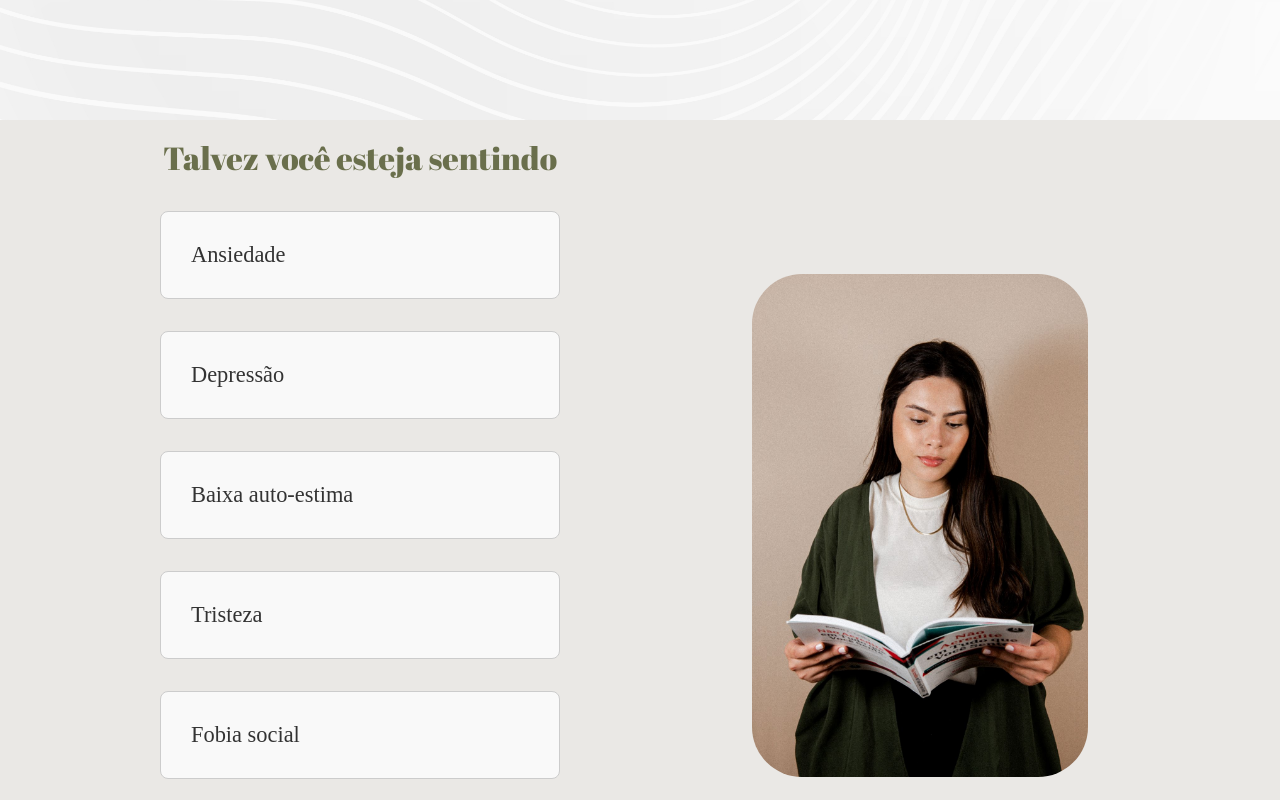
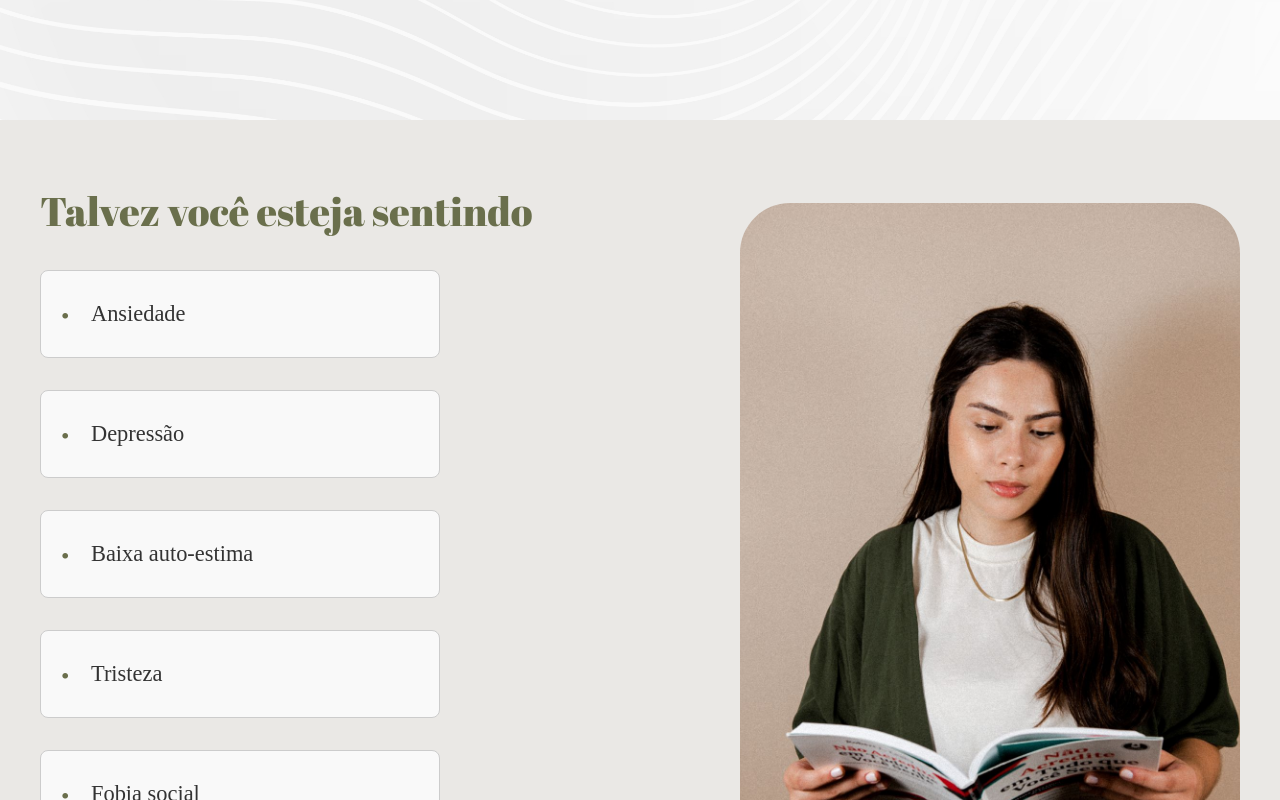
Before and after one commit to kauacode/psychologist-personal-site, a React (Vite) app: page / in a window 1280 px wide. Shown: the part 580-1380 px from the top of the page. Built offline with nearby package versions, Linux system fonts and the light colour scheme.

Commit message:
styles: ajustado responsividade da secao de wellness e alterado estilo da secao beneficios

```diff
--- a/src/components/Benefits/Benefits.module.css
+++ b/src/components/Benefits/Benefits.module.css
@@ -1,6 +1,6 @@
 .benefitsContainer {
   width: 100%;
-  min-height: 80vh;
+  height: fit-content;
   background-color: #D0E3D2;
   display: flex;
   flex-direction: column;
--- a/src/components/Cards/Wellness/CardWellness.module.css
+++ b/src/components/Cards/Wellness/CardWellness.module.css
@@ -1,12 +1,22 @@
 .card {
   border: 1px solid #ccc;
   border-radius: 8px;
-  padding: 30px;
+  padding: 30px 30px 30px 50px; /* espaço para a bolinha */
   max-width: 400px;
   overflow: hidden;
   transition: all 0.3s ease-in-out;
   background-color: #f9f9f9;
   cursor: pointer;
+  position: relative;
+}
+
+.card::before {
+  content: '•';
+  position: absolute;
+  left: 20px;
+  top: 32px; /* ajusta a altura para alinhar com o título */
+  font-size: 1.5rem;
+  color: var(--green-dark);
 }
 
 .title {
@@ -31,7 +41,3 @@
   margin-top: 12px;
   color: #666;
 }
-
-h3 {
-  font-size: 32px;
-}
--- a/src/components/Wellness/Wellness.jsx
+++ b/src/components/Wellness/Wellness.jsx
@@ -29,20 +29,25 @@ export function Wellness() {
   return (
     <main>
   <div className={styles.backgroundContainer}>
+    <div className={styles.wrapper}>
       <div className={styles.imageContainer}>
         <img src={Lendo} alt="" />
       </div>
       <div className={styles.cardContainer}>
         <h1>Talvez você esteja sentindo</h1>
+        <ul className={styles.cardWrapper}>
           {problems.map((item, index) =>
+            <li key={index}>
               <Card
-              key={index}
                 title={item.title}
                 description={item.description}
                 isOpen={openIndex === index}
                 onToggle={() => handleToggle(index)}
               />
+            </li>
           )}
+        </ul>
+      </div>
     </div>
   </div>
 </main>
--- a/src/components/Wellness/Wellness.module.css
+++ b/src/components/Wellness/Wellness.module.css
@@ -1,12 +1,19 @@
 .backgroundContainer {
   display: flex;
-  flex-direction: column;
-  align-items: center;
+  justify-content: center;
   background: #EAE8E5;
   width: 100%;
+  padding: 2rem;
+}
+
+.wrapper {
+  display: flex;
+  flex-direction: column;
+  width: 100%;
+  max-width: 1200px;
   height: fit-content;
-  text-align: center;
-  padding: 2rem;
+  align-items: center;
+  gap: 2rem;
 }
 
 .cardContainer {
@@ -15,7 +22,6 @@
   grid-template-columns: repeat(1, 1fr);
   gap: 2rem;
   place-items: center;
-  margin-top: 1rem;
 }
 
 .imageContainer {
@@ -33,31 +39,54 @@ h1 {
   font-family: var(--poppins);
   font-size: 2rem;
   color: var(--green-dark);
-  height: fit-content;
+  text-align: center;
+}
+
+.cardContainer li {
+  list-style: none;
+}
+
+.cardWrapper {
+  padding-left: 0;
+  gap: 2rem;
+  display: grid;
 }
 
 @media(min-width: 1280px) {
   .backgroundContainer {
+    padding: 4rem 2rem;
+  }
+
+  .wrapper {
     flex-direction: row;
     justify-content: space-between;
-    min-height: 100vh;
-    padding: 0 5rem;
+    align-items: center;
   }
 
   .cardContainer {
-    max-width: 50%;
+    max-width: 600px;
     display: flex;
     flex-direction: column;
-    align-items: center;
+    align-items: flex-start;
     text-align: left;
+    margin-bottom: 2rem;
     order: 1;
-    margin-bottom: 2rem;
+    padding-left: 0;
   }
 
   .imageContainer {
-    max-width: 100;
-    display: flex;
-    justify-content: center;
+    max-width: 500px;
     order: 2;
   }
+
+  .imageContainer img {
+    width: auto;
+    max-width: 100%;
+    height: 48rem;
+    object-fit: cover;
+  }
+
+  h1 {
+    font-size: 2.5rem;
+  }
 }
```
Also changed, not shown: src/components/Cards/Wellness/CardWellness.jsx (+8 -10 lines). Lines whose indentation alone changed are shown as unchanged.
